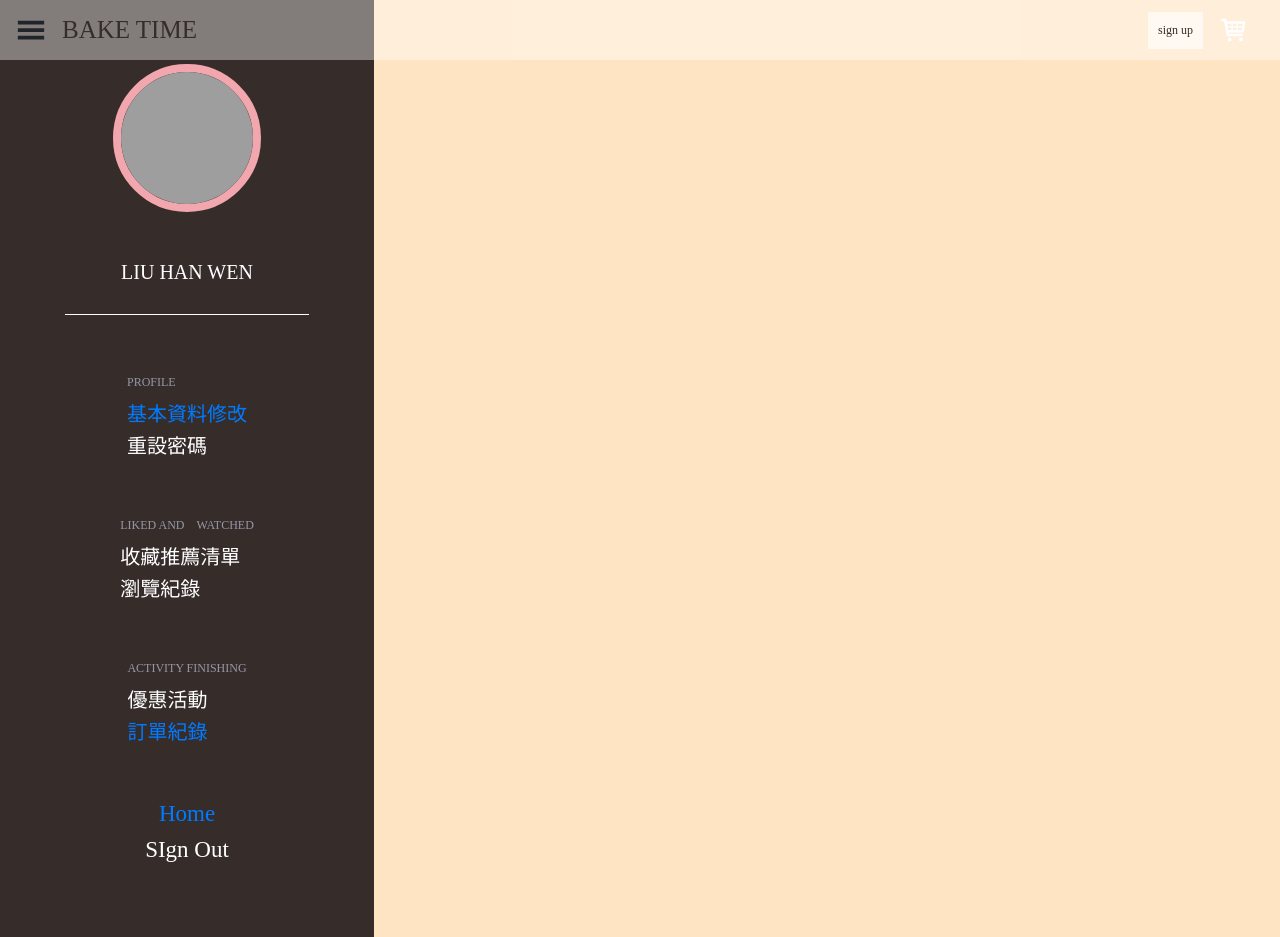
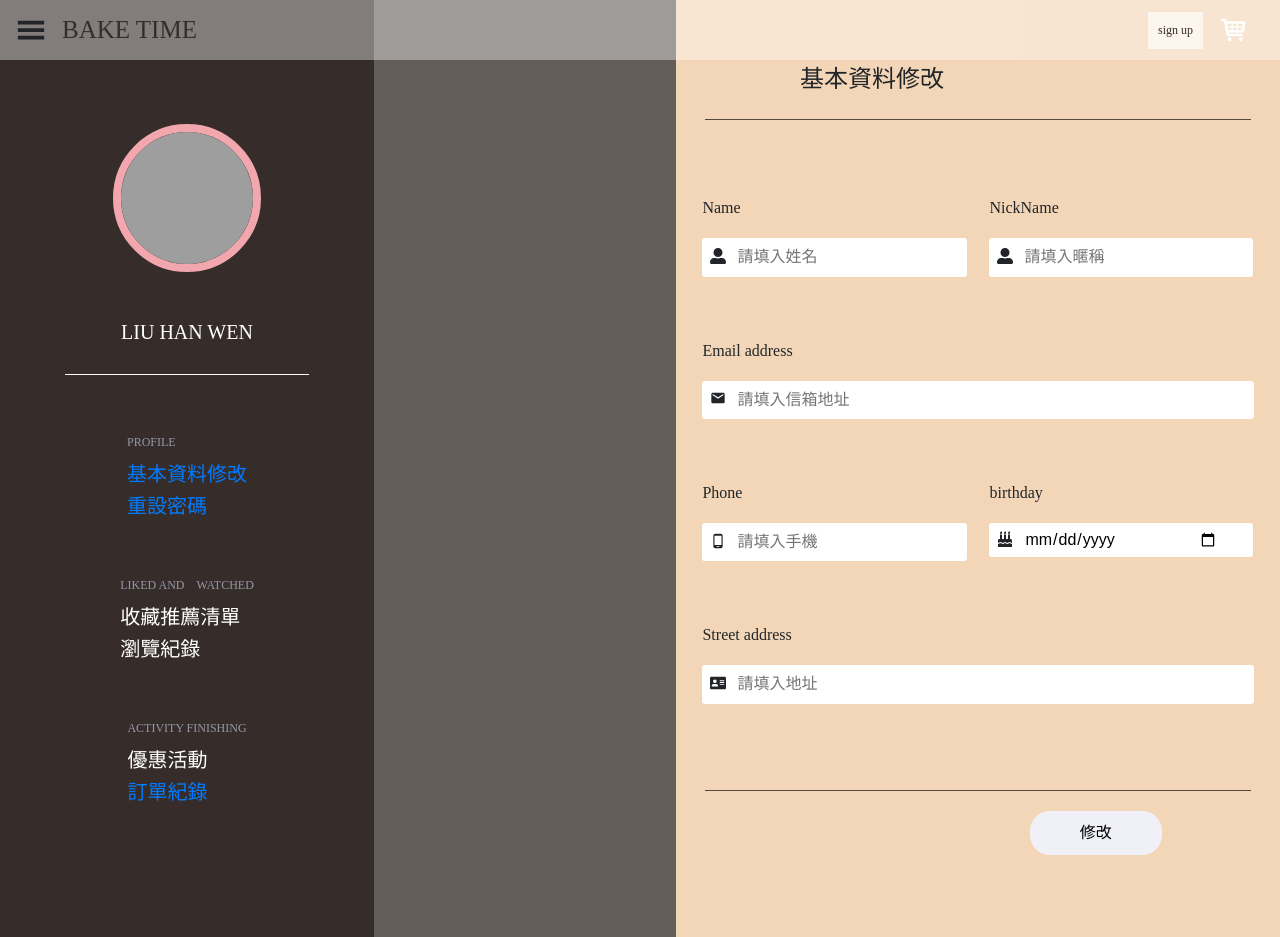
Before and after one commit to abc820219/handmadeTeam, a React (Create React App) app in the folder ProjectReact/: page /handmade/member/cart in a window 1280 px wide. Built offline with nearby package versions, Linux system fonts and the light colour scheme; grey boxes are pictures that could not be loaded.

Commit message:
修正與增加PASSWORDPAGE

```diff
--- a/ProjectReact/src/commom/scss/member/memberEdit.scss
+++ b/ProjectReact/src/commom/scss/member/memberEdit.scss
@@ -17,8 +17,10 @@
   border-width: 10px;
   border-bottom: 1px solid #544641;
 }
-.MemberEditMain {
+.MemberEditMain,
+.MemberPasswordEditMain {
   //   padding-left: 10%;
+
   .short-input {
     width: 288px;
     margin: 10px 2%;
@@ -47,10 +49,13 @@
   border-width: 10px;
   border-top: 1px solid #544641;
 }
-
+.MemberPasswordEditMain {
+  padding: 0% 19%;
+}
 .formBtn {
   padding: 13px 50px;
   border-radius: 20px;
   margin-right: 18%;
-  background-color: #F0F1F7;
+  margin-top: 3.5%;
+  background-color: #f0f1f7;
 }
--- a/ProjectReact/src/commom/scss/member/member_sideBar.scss
+++ b/ProjectReact/src/commom/scss/member/member_sideBar.scss
@@ -5,6 +5,7 @@
 }
 
 .side-bar {
+  padding-top: 60px;
   min-width: 374px;
   background-color: #362d2b;
   min-height: 937px;
--- a/ProjectReact/src/components/member/MemberEdit.js
+++ b/ProjectReact/src/components/member/MemberEdit.js
@@ -1,6 +1,7 @@
-import React  from "react";
+import React from "react";
 import "../../commom/scss/member/memberEdit.scss";
-
+import { FaUserAlt, FaBirthdayCake, FaAddressCard } from "react-icons/fa";
+import { MdEmail, MdPhoneAndroid } from "react-icons/md";
 const MemberEdit = () => {
   return (
     <div className="container-fluid">
@@ -24,21 +25,35 @@ const MemberEdit = () => {
               <div className="d-flex  justify-content-center">
                 <div className="short-input">
                   <div className="titleH">Name</div>
-                  <input type="name" />
-                  <br></br>
+                  <div className="position-relative">
+                    <input name="" type="name" placeholder="請填入姓名" />
+                    <FaUserAlt
+                      style={{ position: "absolute", top: "25%", left: "8px" }}
+                    />
+                  </div>
                   <span></span>
                 </div>
                 <div className="short-input">
                   <div className="titleH">NickName</div>
-                  <input type="tel" />
+                  <div className="position-relative">
+                    <input name="" type="tel" placeholder="請填入暱稱" />
+                    <FaUserAlt
+                      style={{ position: "absolute", top: "25%", left: "8px" }}
+                    />
+                  </div>
                   <br></br>
                   <span></span>
                 </div>
               </div>
               <div className="d-flex  justify-content-center">
                 <div className="longe-input">
-                  <div className="titleH">Street address</div>
-                  <input type="text" />
+                  <div className="titleH">Email address</div>
+                  <div className="position-relative">
+                    <input name="" type="text" placeholder="請填入信箱地址" />
+                    <MdEmail
+                      style={{ position: "absolute", top: "25%", left: "8px" }}
+                    />
+                  </div>
                   <br></br>
                   <span></span>
                 </div>
@@ -46,34 +61,59 @@ const MemberEdit = () => {
               <div className="d-flex  justify-content-center">
                 <div className="short-input">
                   <div className="titleH">Phone</div>
-                  <input type="tel" />
+                  <div className="position-relative">
+                    <input name="" type="tel" placeholder="請填入手機" />
+                    <MdPhoneAndroid
+                      style={{ position: "absolute", top: "25%", left: "8px" }}
+                    />
+                  </div>
                   <br></br>
                   <span></span>
                 </div>
                 <div className="short-input">
                   <div className="titleH">birthday</div>
-                  <input className="date-input" type="date" />
+                  <div className="position-relative">
+                    <input name="" className="date-input" type="date" />
+                    <FaBirthdayCake
+                      style={{ position: "absolute", top: "25%", left: "8px" }}
+                    />
+                  </div>
                   <br></br>
                   <span></span>
                 </div>
               </div>
-              <div className="d-flex  justify-content-center mb-5">
+              <div className="d-flex  justify-content-center mb-1">
                 <div className="longe-input">
                   <div className="titleH">Street address</div>
-                  <input type="address" />
+                  <div className="position-relative">
+                    <input name="" type="address" placeholder="請填入地址" />
+                    <FaAddressCard
+                      style={{ position: "absolute", top: "25%", left: "8px" }}
+                    />
+                  </div>
                   <br />
                   <span></span>
                 </div>
               </div>
             </div>
-            <div className="MemberEditFooter my-5 d-flex  flex-column align-items-end">
-              <input className="formBtn  mt-5" type="submit" value="修改" />
+            <div className="MemberEditFooter  d-flex  flex-column align-items-end">
+              <input
+                name=""
+                className="formBtn"
+                type="submit"
+                value="修改"
+                onClick={formSubmit}
+              />
             </div>
           </form>
         </div>
       </div>
     </div>
   );
+  function formSubmit(event) {
+    event.preventDefault();
+    console.log("formSubmit");
+  }
 };
 
 export default MemberEdit;
--- /dev/null
+++ b/ProjectReact/src/components/member/MemberPasswordEdit.js
@@ -0,0 +1,94 @@
+import React from "react";
+import "../../commom/scss/member/memberEdit.scss";
+import Captcha from "captcha-mini";
+import { FaKey } from "react-icons/fa";
+const MemberPasswordEdit = () => {
+  return (
+    <div className="container-fluid">
+      <div className="row">
+        <div
+          className="col-4"
+          style={{ background: "#635E59", minHeight: "937px" }}
+        ></div>
+        <div
+          className="col-8 d-flex flex-column"
+          style={{ background: "#F3D6B7", minHeight: "937px" }}
+        >
+          <form>
+            <div className="MemberEditHeader my-5">
+              <h4>
+                <span>重新設定密碼</span>
+              </h4>
+            </div>
+            <div></div>
+            <div className="MemberPasswordEditMain mb-5 d-flex flex-column">
+              <div className="d-flex">
+                <div className="short-input">
+                  <div className="titleH">舊密碼</div>
+                  <div className="position-relative">
+                    <input name="" type="name" placeholder="請填入舊密碼" />
+                    <FaKey
+                      style={{ position: "absolute", top: "25%", left: "8px" }}
+                    />
+                  </div>
+                  <span></span>
+                </div>
+              </div>
+              <div className="d-flex">
+                <div className="short-input">
+                  <div className="titleH">新密碼</div>
+                  <div className="position-relative">
+                    <input name="" type="name" placeholder="請填入新密碼" />
+                    <FaKey
+                      style={{ position: "absolute", top: "25%", left: "8px" }}
+                    />
+                  </div>
+                  <span></span>
+                </div>
+              </div>
+              <div className="d-flex">
+                <div className="short-input">
+                  <div className="titleH">新密碼確認</div>
+                  <div className="position-relative">
+                    <input name="" type="name" placeholder="請再次填入新密碼" />
+                    <FaKey
+                      style={{ position: "absolute", top: "25%", left: "8px" }}
+                    />
+                  </div>
+                  <span></span>
+                </div>
+              </div>
+              <div className="d-flex mb-5">
+                <div className="short-input">
+                  <div className="titleH">驗證碼</div>
+                  <div className="position-relative">
+                    <input name="" type="name" placeholder="請填入驗證碼" />
+                    <FaKey
+                      style={{ position: "absolute", top: "25%", left: "8px" }}
+                    />
+                  </div>
+                  <span></span>
+                </div>
+              </div>
+            </div>
+            <div className="MemberEditFooter  d-flex  flex-column align-items-end">
+              <input
+                name=""
+                className="formBtn mt-5"
+                type="submit"
+                value="修改"
+                onClick={formSubmit}
+              />
+            </div>
+          </form>
+        </div>
+      </div>
+    </div>
+  );
+  function formSubmit(event) {
+    event.preventDefault();
+    console.log("formSubmit");
+  }
+};
+
+export default MemberPasswordEdit;
--- a/ProjectReact/src/components/member/MemberSideBar.js
+++ b/ProjectReact/src/components/member/MemberSideBar.js
@@ -21,7 +21,9 @@ const MemberSideBar = ({ match }) => {
           <h3>
             <Link to="/handmade/member/edit">基本資料修改</Link>
           </h3>
-          <h3>重設密碼</h3>
+          <h3>
+            <Link to="/handmade/member/passwordEdit">重設密碼</Link>
+          </h3>
         </div>
         <div className="member-like">
           <p>LIKED AND　WATCHED</p>
@@ -35,12 +37,6 @@ const MemberSideBar = ({ match }) => {
             <Link to="/handmade/member/order">訂單紀錄</Link>
           </h3>
         </div>
-        <div className="text-center mt-5">
-          <h3>
-            <Link to="/handmade">Home</Link>
-          </h3>
-          <h3>SIgn Out</h3>
-        </div>
       </div>
     </aside>
   );
--- a/ProjectReact/src/index.js
+++ b/ProjectReact/src/index.js
@@ -1,7 +1,7 @@
 import React from "react";
 import ReactDOM from "react-dom";
 import App from "./App";
-// import "./index.scss";
+import "./index.scss";
 import * as serviceWorker from "./serviceWorker";
 ReactDOM.render(<App />, document.getElementById("root"));
 serviceWorker.unregister();
--- a/ProjectReact/src/index.scss
+++ b/ProjectReact/src/index.scss
@@ -1,8 +1 @@
-@import "./Pages/navgation/navgation.scss";
-@import "./Pages/handmade/handmade.scss";
-@import "./Pages/course/course.scss";
-@import "./Pages/cart/cart.scss";
-@import "./Pages/ingredients/ingredients.scss";
-@import "./Pages/store/store.scss";
-@import "./Pages/teacher/teacher.scss";
-@import "./Pages/member/member.scss";
+@import "./commom/scss/normalize.scss"
--- a/ProjectReact/src/pages/Member.js
+++ b/ProjectReact/src/pages/Member.js
@@ -2,8 +2,9 @@ import React from "react";
 import MemberOrder from "../components/member/member_order/MemberOrder";
 import MemberSideBar from "../components/member/MemberSideBar";
 import MemberEdit from "../components/member/MemberEdit";
+import MemberPasswordEdit from "../components/member/MemberPasswordEdit";
 import NavBar from "../components/NavBar";
-import { BrowserRouter as Router, Route, Switch } from "react-router-dom";
+import {  Route, Switch } from "react-router-dom";
 const Member = ({ match }) => {
   return (
     <>
@@ -11,8 +12,17 @@ const Member = ({ match }) => {
         <NavBar />
         <MemberSideBar />
         <Switch>
-          <Route exact path={`/handmade/member/order`} component={MemberOrder} />
-          <Route exact path={`/handmade/member/edit`} component={MemberEdit} />
+          <Route
+            exact
+            path={`/handmade/member/order`}
+            component={MemberOrder}
+          />
+          <Route
+            exact
+            path={`/handmade/member/passwordEdit`}
+            component={MemberPasswordEdit}
+          />
+          <Route path={`/handmade/member/:edit?`} component={MemberEdit} />
         </Switch>
       </div>
     </>
```
Also changed, not shown: ProjectReact/src/components/NavBar.js (+14 -2 lines).
